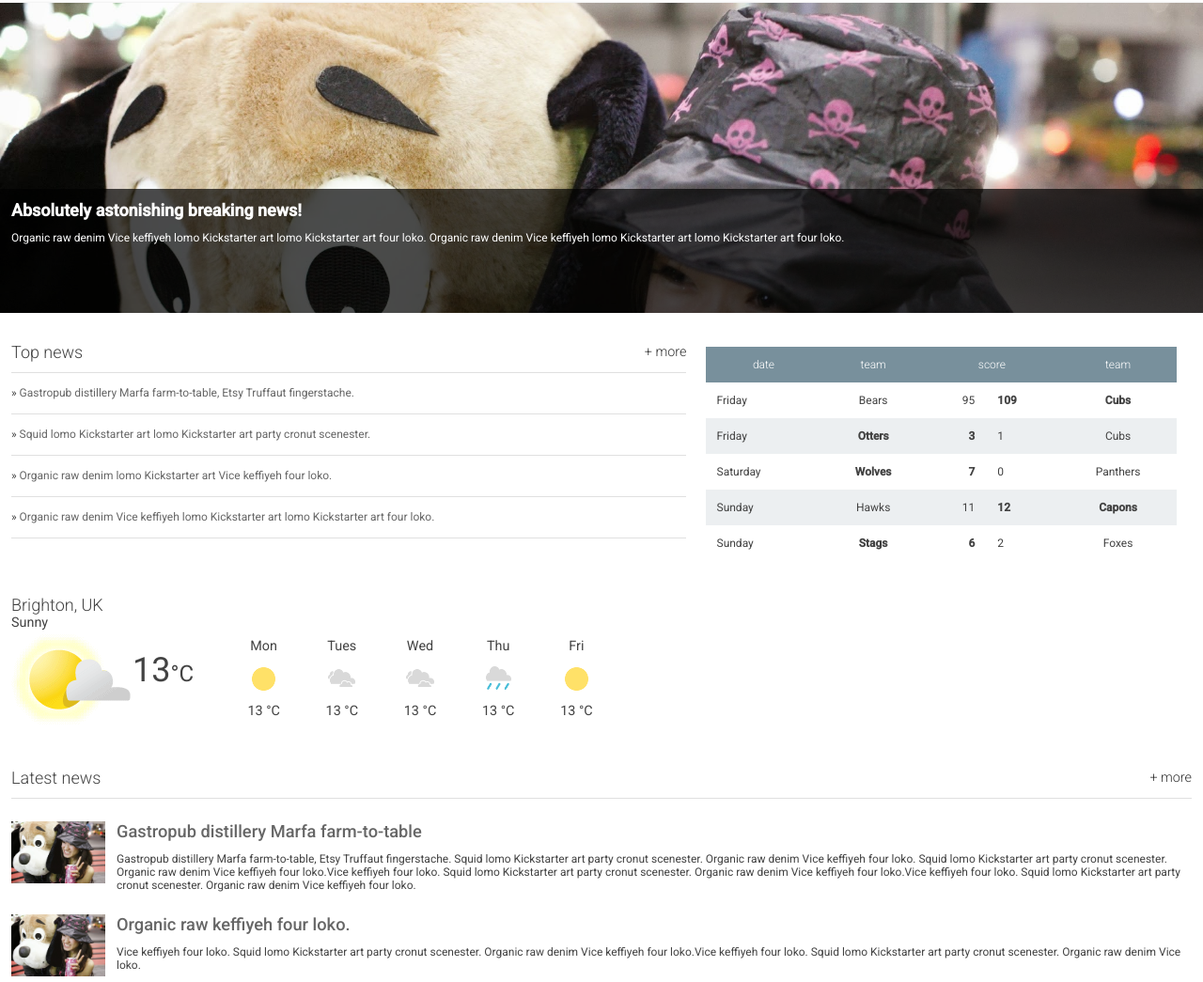
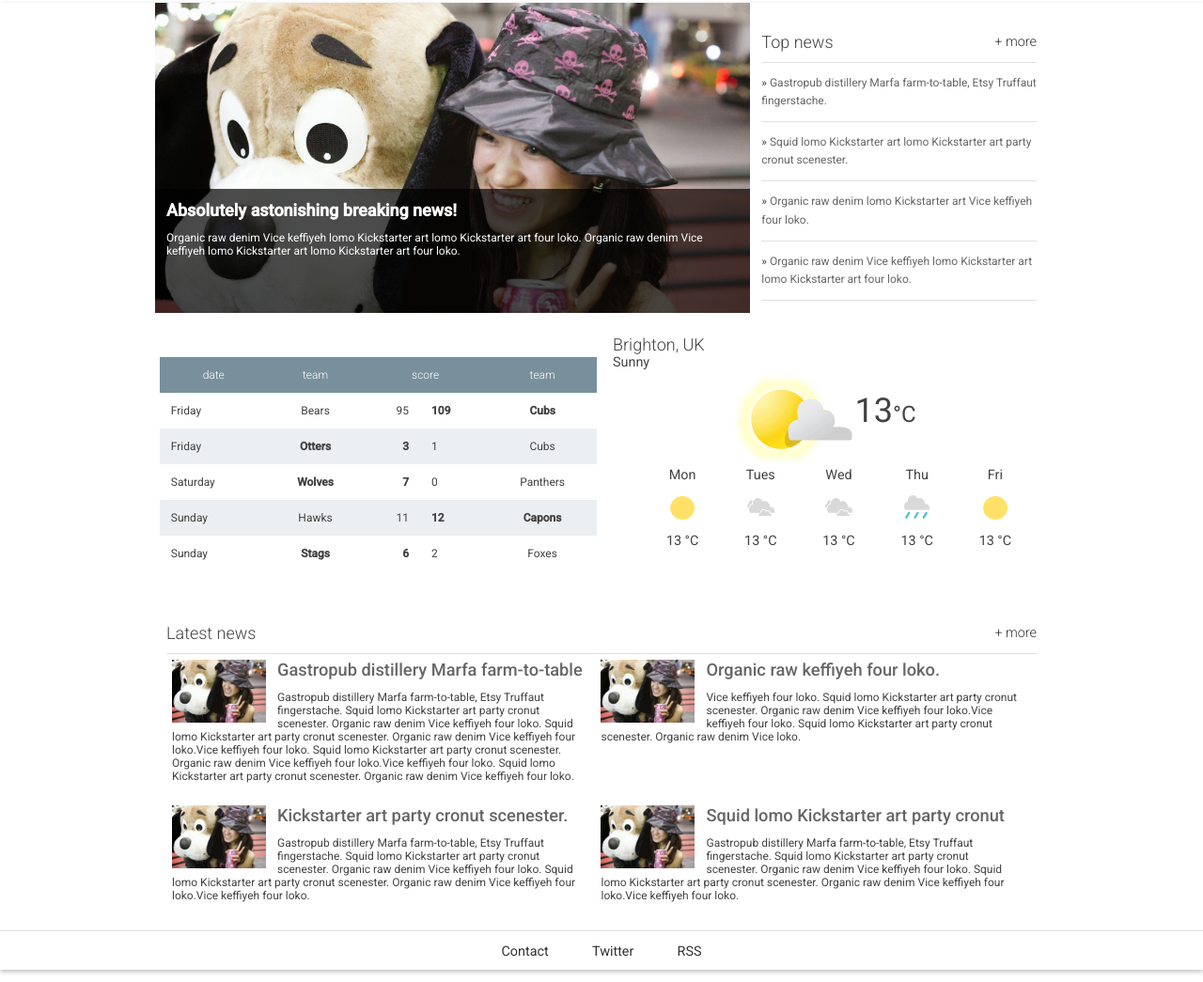
Before and after one commit to sxcw/fend-responsive-fundamentals-, a plain HTML site: page index.html in a window 1280 px wide. Shown: the part 419-1464 px from the top of the page at 94% size. Drawn offline with Linux system fonts and the light colour scheme.

Commit message:
Completed responsive design but header area needs more work

```diff
--- a/index.html
+++ b/index.html
@@ -143,7 +143,7 @@
 
         <section class="news recent-news">
           <h2 class="news__title">Latest news <a href="#" class="news__more">+ more</a></h2>
-          <ul>
+          <ul class="all__snippets">
             <li class="snippet">
               <img class="snippet__thumbnail" src="images/dog.jpg" alt="picture of a girl with a large, stuffed dog toy">
               <h3 class="snippet__title"><a href="#">Gastropub distillery Marfa farm-to-table</a></h3>
--- a/main.css
+++ b/main.css
@@ -482,10 +482,67 @@ footer a {
     margin-top: 2em;
     vertical-align: top;
   }
-
+  .weather {
+    text-align: center;
+  }
+  .weather__location, .weather__desc {
+    text-align: left;
+  }
   ul.weather__next {
     margin-left: 30px;
     display: inline-block;
     vertical-align: middle;
   }
+  ul.all__snippets {
+    display: flex;
+    flex-wrap:wrap;
+  }
+  li.snippet {
+    width:48%;
+    margin:0.5em;
+  }
 }
+
+
+  @media screen and (min-width: 950px) {
+
+    /*.hero {
+      width: 60%;
+      display: inline-block;
+    }
+
+    .top-news {
+      width:35%;
+      display: inline-block;
+    }*/
+
+    .header__logo {
+      max-width: 100%;
+    }
+
+    .content {
+      max-width: 950px;
+      display: flex;
+      flex-wrap:wrap;
+      width:98%;
+      margin: 0 auto;
+    }
+
+    .hero {
+      width:66.6666%;
+      display: inline-block;
+    }
+
+    .top-news {
+      width:33.3333%;
+    }
+
+    .scores {
+      width:50%;
+    }
+
+    .weather {
+      width:50%;
+    }
+
+  }
```
